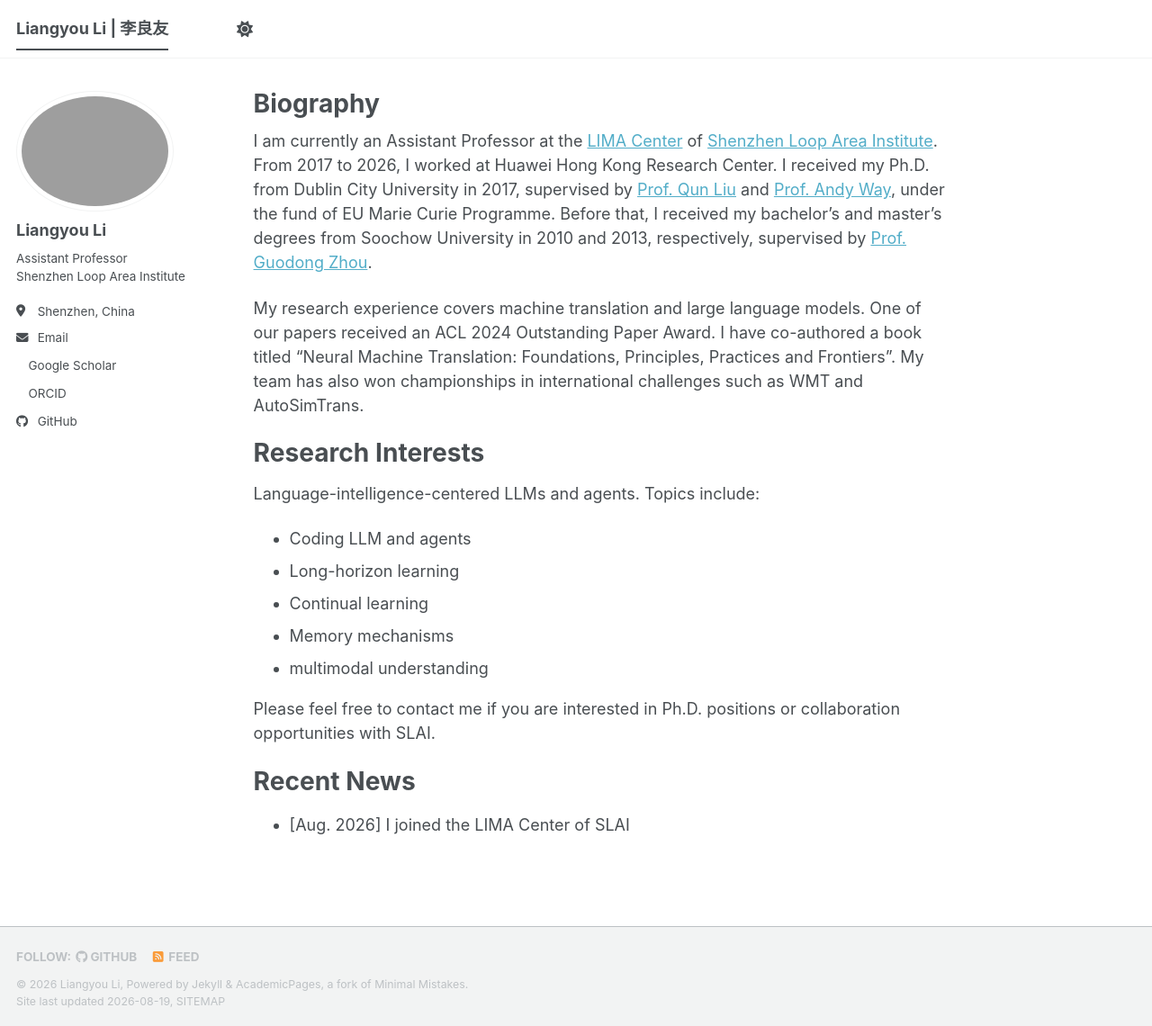
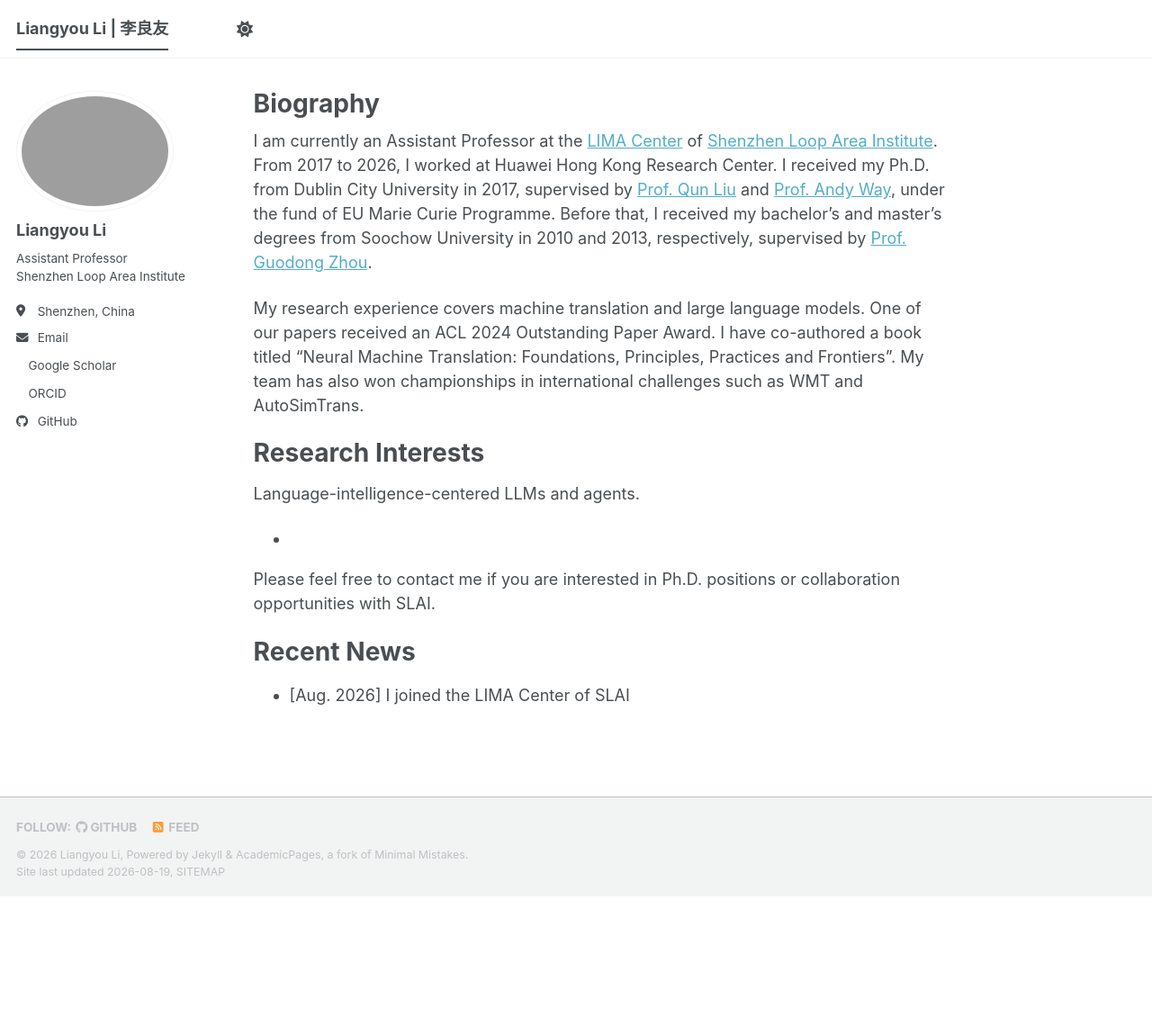
Before and after one commit to llysuda/llysuda.github.io, a Jekyll site: the page built from _pages/about.md, in a window 1280 px wide and 1140 px high. Shown: the whole window at 90% size. Built offline with Jekyll 4.4.1, drawn with Linux system fonts in a browser that asks for light colours; a style sheet for code colours, icons or effects is not loaded.

Commit message:
Simplify research interest topics on the about page.
Co-authored-by: Cursor <cursoragent@cursor.com>

```diff
--- a/_pages/about.md
+++ b/_pages/about.md
@@ -14,12 +14,8 @@ My research experience covers machine translation and large language models. One
 
 Research Interests
 ======
-Language-intelligence-centered LLMs and agents. Topics include:
-- Coding LLM and agents
-- Long-horizon learning
-- Continual learning
-- Memory mechanisms
-- multimodal understanding
+Language-intelligence-centered LLMs and agents.
+-
 
 Please feel free to contact me if you are interested in Ph.D. positions or collaboration opportunities with SLAI.
 
```
